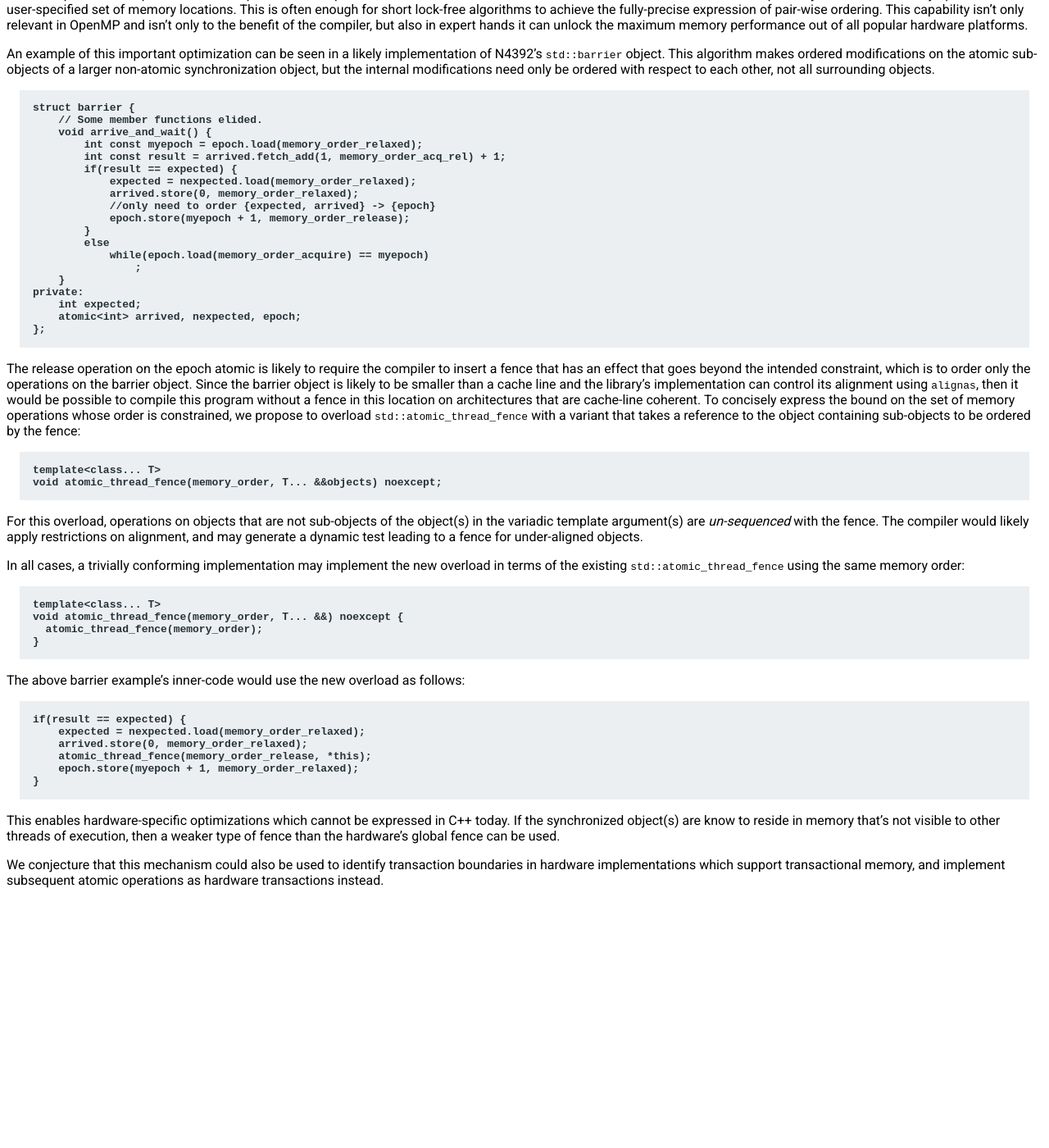
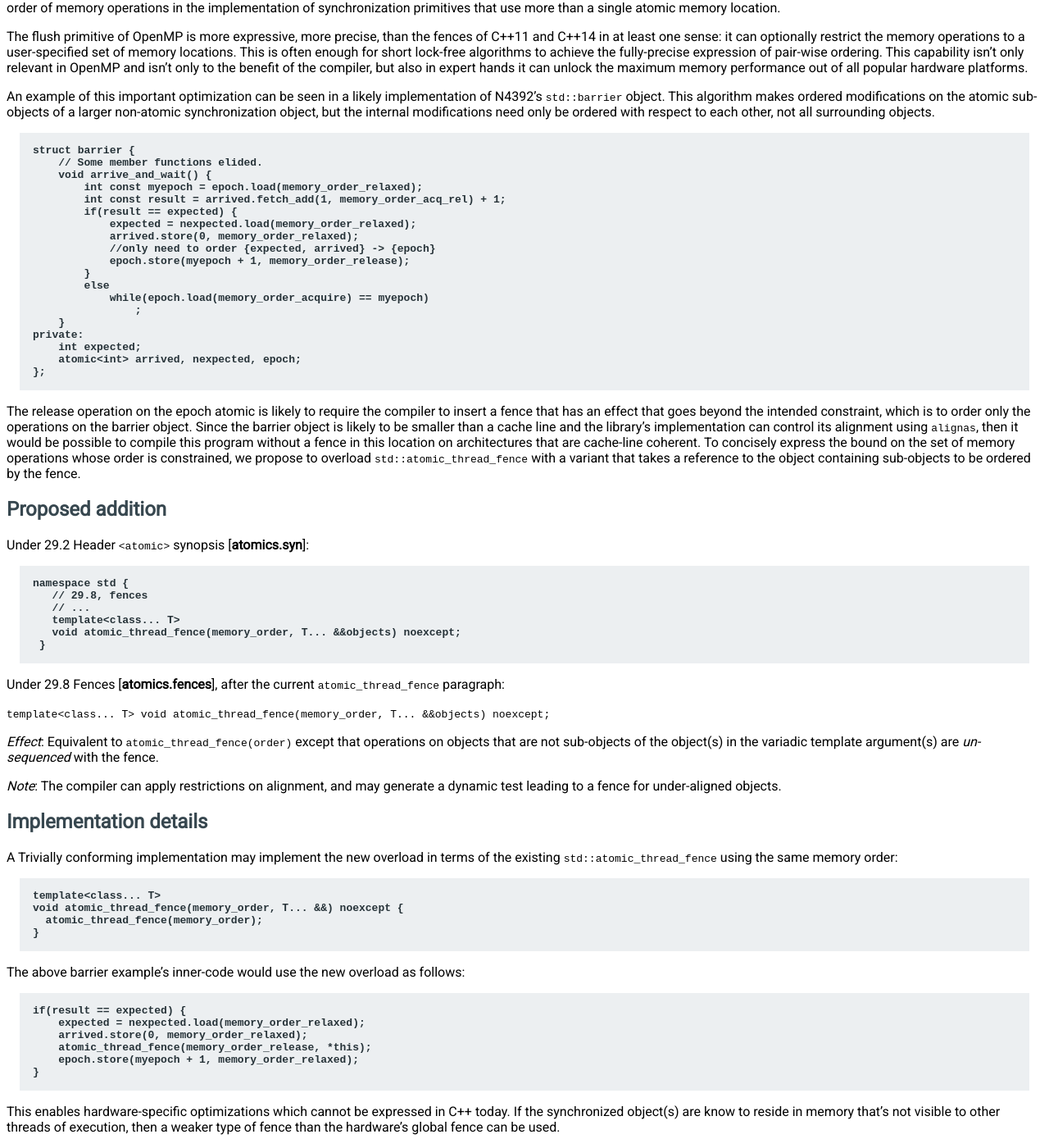
Before and after one commit to jfbastien/papers, a Sphinx documentation site: the page built from source/atomic_thread_fence.rst, in a window 1280 px wide and 1400 px high, scrolled down 578 px. Shown: the whole window at 82% size. Built offline with Sphinx 7.4.7, drawn with Linux system fonts in a browser that asks for light colours; before the commit the page ends 1677 px from its top, so only the background shows below that.

Commit message:
atomic_thread_fence: add verbiage.

```diff
--- a/source/atomic_thread_fence.rst
+++ b/source/atomic_thread_fence.rst
@@ -64,21 +68,41 @@ possible to compile this program without a fence in this location on
 architectures that are cache-line coherent. To concisely express the bound on
 the set of memory operations whose order is constrained, we propose to overload
 ``std::atomic_thread_fence`` with a variant that takes a reference to the object
-containing sub-objects to be ordered by the fence:
+containing sub-objects to be ordered by the fence.
+
+-----------------
+Proposed addition
+-----------------
+
+Under 29.2 Header ``<atomic>`` synopsis [**atomics.syn**]:
 
 .. code-block:: c++
 
+  namespace std {
+     // 29.8, fences
+     // ...
      template<class... T>
      void atomic_thread_fence(memory_order, T... &&objects) noexcept;
+   }
 
-For this overload, operations on objects that are not sub-objects of the
-object(s) in the variadic template argument(s) are *un-sequenced* with the
-fence. The compiler would likely apply restrictions on alignment, and may
-generate a dynamic test leading to a fence for under-aligned objects.
+Under 29.8 Fences [**atomics.fences**], after the current
+``atomic_thread_fence`` paragraph:
 
-In all cases, a trivially conforming implementation may implement the new
-overload in terms of the existing ``std::atomic_thread_fence`` using the same
-memory order:
+``template<class... T> void atomic_thread_fence(memory_order, T... &&objects) noexcept;``
+
+*Effect*: Equivalent to ``atomic_thread_fence(order)`` except that operations on
+objects that are not sub-objects of the object(s) in the variadic template
+argument(s) are *un-sequenced* with the fence.
+
+*Note*: The compiler can apply restrictions on alignment, and may generate a
+dynamic test leading to a fence for under-aligned objects.
+
+----------------------
+Implementation details
+----------------------
+
+A Trivially conforming implementation may implement the new overload in terms of
+the existing ``std::atomic_thread_fence`` using the same memory order:
 
 .. code-block:: c++
 
@@ -102,7 +126,3 @@ This enables hardware-specific optimizations which cannot be expressed in C++
 today. If the synchronized object(s) are know to reside in memory that's not
 visible to other threads of execution, then a weaker type of fence than the
 hardware's global fence can be used.
-
-We conjecture that this mechanism could also be used to identify transaction
-boundaries in hardware implementations which support transactional memory, and
-implement subsequent atomic operations as hardware transactions instead.
```
Also changed, not shown: other parts of source/atomic_thread_fence.rst (+4 -0 lines).
